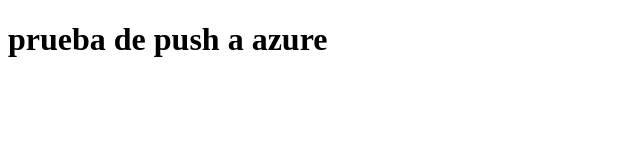
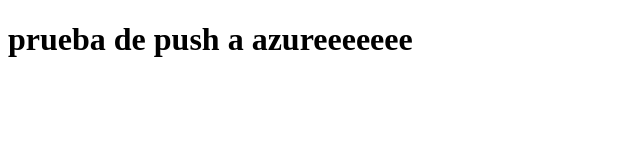
Before and after one commit to pabchatol/tarea-azure-doble, a plain HTML site: page index.html in a window 1280 px wide. Shown: the whole page, without its empty margins (0-640 px from the left). Drawn offline with Linux system fonts and the light colour scheme.

Commit message:
prueba deploy perm

```diff
--- a/index.html
+++ b/index.html
@@ -6,6 +6,6 @@
     <title>Document</title>
 </head>
 <body>
-    <h1>prueba de push a azure</h1>
+    <h1>prueba de push a azureeeeeee</h1>
 </body>
 </html>
```
